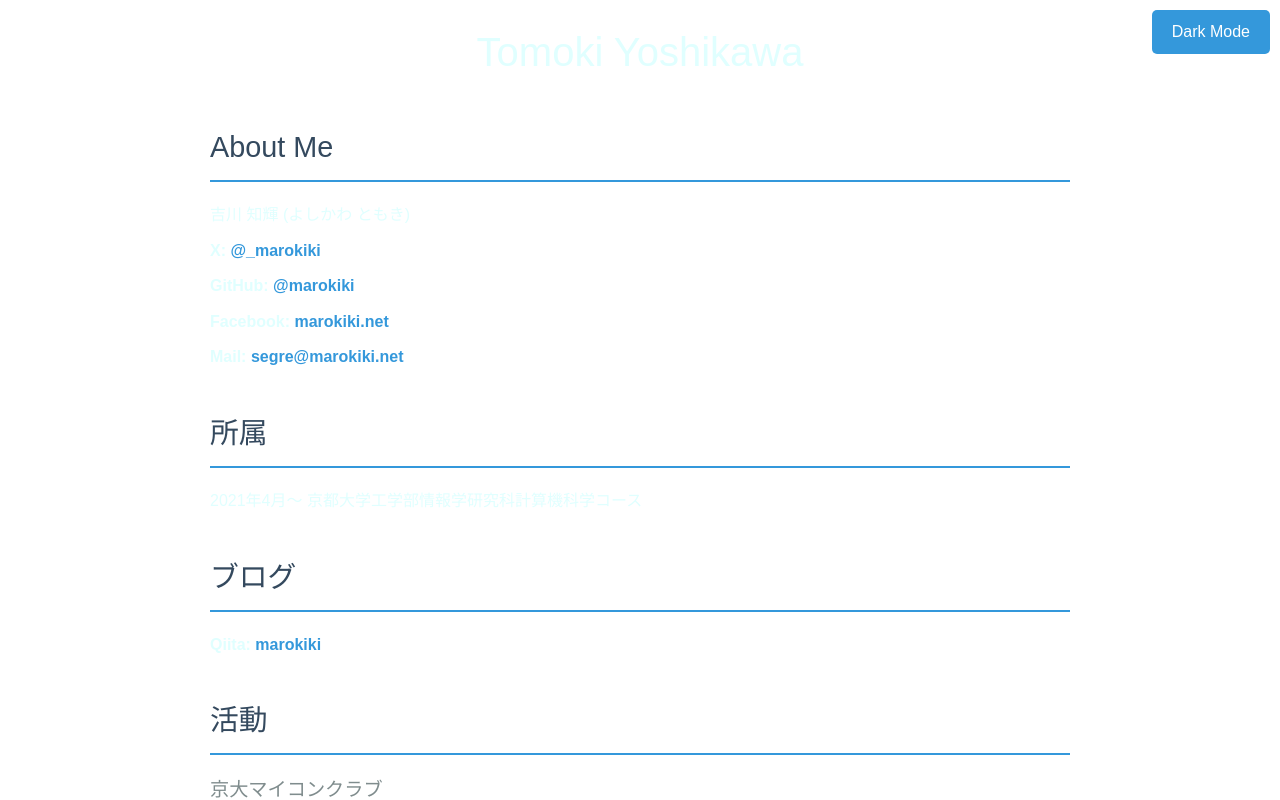
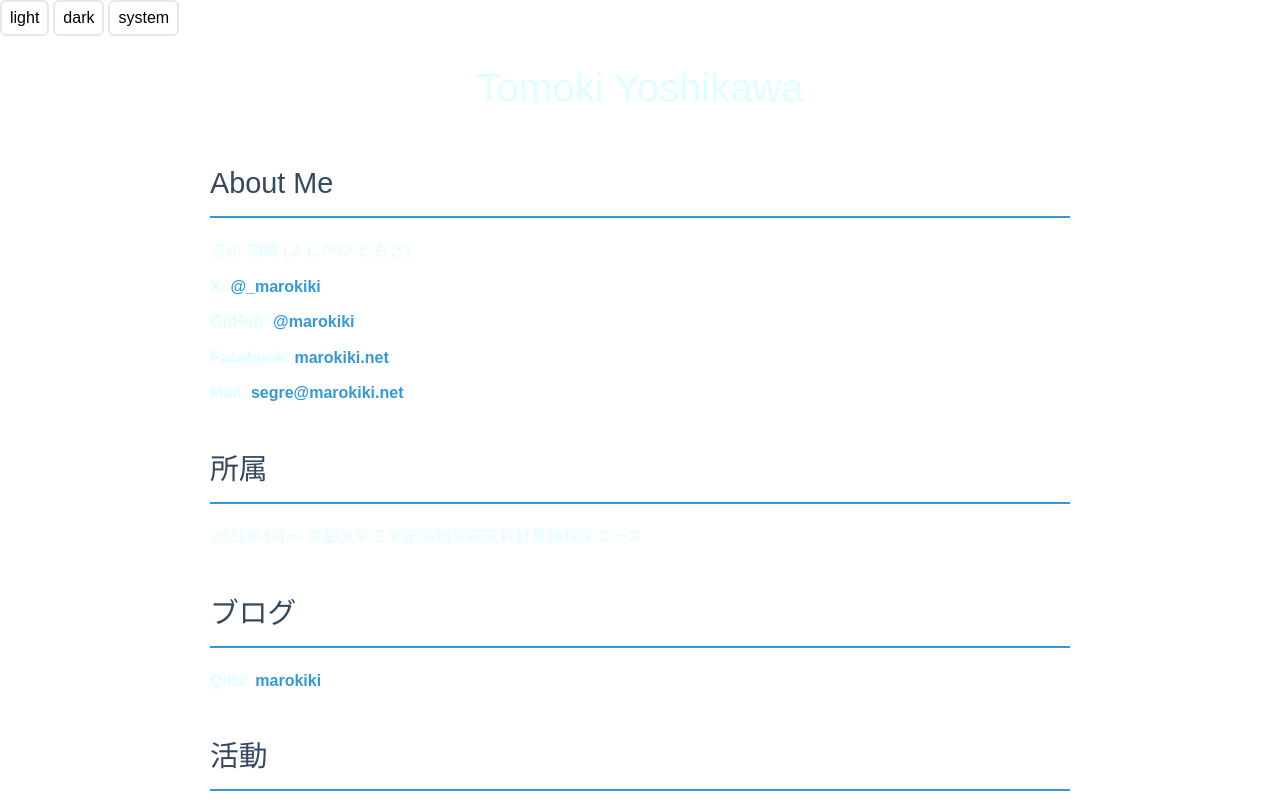
Before and after one commit to marokiki/marokiki.net, a Next.js app: page / in a window 1280 px wide. Shown: the top 800 px of the page. Built offline with nearby package versions, Linux system fonts and the light colour scheme.

Commit message:
feat: add next-theme

```diff
--- /dev/null
+++ b/app/components/ThemeProvider.js
@@ -0,0 +1,7 @@
+"use client";
+
+import { ThemeProvider as NextThemesProvider } from "next-themes";
+
+export const ThemeProvider = (props) => {
+  return <NextThemesProvider {...props}>{props.children}</NextThemesProvider>;
+};
--- a/app/components/ThemeToggle.js
+++ b/app/components/ThemeToggle.js
@@ -1,46 +1,36 @@
 "use client";
-import { useState, useEffect } from "react";
 
-export default function ThemeToggle() {
-  const [theme, setTheme] = useState("light");
+import { useTheme } from "next-themes";
 
-  useEffect(() => {
-    // Check the local storage for the saved theme preference
-    const savedTheme = localStorage.getItem("theme");
-    if (savedTheme) {
-      setTheme(savedTheme);
-      document.body.className = savedTheme;
-    }
-  }, []);
-
-  const toggleTheme = () => {
-    const newTheme = theme === "light" ? "dark" : "light";
-    setTheme(newTheme);
-    document.body.className = newTheme;
-    localStorage.setItem("theme", newTheme);
-  };
+export const ThemeToggle = (props) => {
+  const { setTheme, theme } = useTheme();
 
   return (
-    <div style={styles.toggleContainer}>
-      <button onClick={toggleTheme} style={styles.button}>
-        {theme === "light" ? "Dark Mode" : "Light Mode"}
+    <div className="flex flex-row space-x-1">
+      <button
+        onClick={() => {
+          setTheme("light");
+        }}
+        className="py-1 px-2 border-2 rounded-md"
+      >
+        light
+      </button>
+      <button
+        onClick={() => {
+          setTheme("dark");
+        }}
+        className="py-1 px-2 border-2 rounded-md"
+      >
+        dark
+      </button>
+      <button
+        onClick={() => {
+          setTheme("system");
+        }}
+        className="py-1 px-2 border-2 rounded-md"
+      >
+        system
       </button>
     </div>
   );
-}
-
-const styles = {
-  toggleContainer: {
-    position: "absolute",
-    top: "10px",
-    right: "10px",
-  },
-  button: {
-    padding: "10px 20px",
-    backgroundColor: "#3498db",
-    color: "#fff",
-    border: "none",
-    cursor: "pointer",
-    borderRadius: "5px",
-  },
 };
--- a/app/layout.js
+++ b/app/layout.js
@@ -1,4 +1,5 @@
 import localFont from "next/font/local";
+import { ThemeProvider } from "./components/ThemeProvider";
 import "./globals.css";
 
 const geistSans = localFont({
@@ -19,11 +20,11 @@ export const metadata = {
 
 export default function RootLayout({ children }) {
   return (
-    <html lang="en">
+    <html lang="ja" suppressHydrationWarning>
       <body
         className={`${geistSans.variable} ${geistMono.variable} antialiased`}
       >
-        {children}
+        <ThemeProvider>{children}</ThemeProvider>
       </body>
     </html>
   );
--- a/app/page.js
+++ b/app/page.js
@@ -1,5 +1,5 @@
 import Home from "./components/Home";
-import ThemeToggle from "./components/ThemeToggle";
+import { ThemeToggle } from "./components/ThemeToggle";
 
 export default function Page() {
   return (
```
Also changed, not shown: package.json (+6 -5 lines), 1 other file (tests, documents, lock files or other folders).
